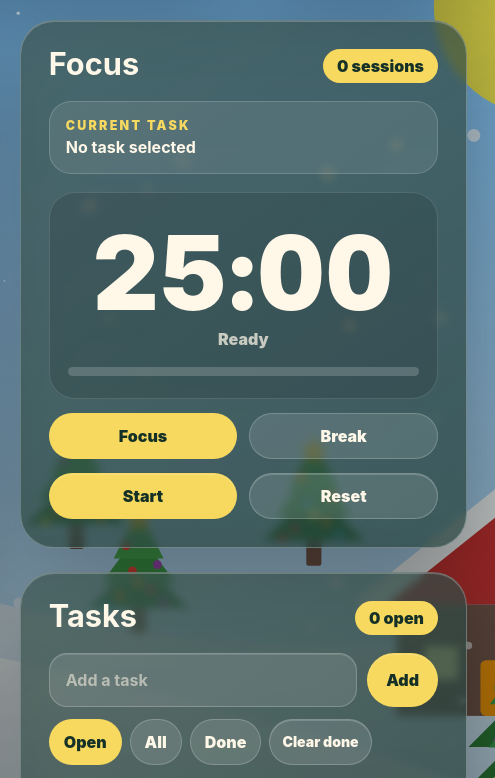
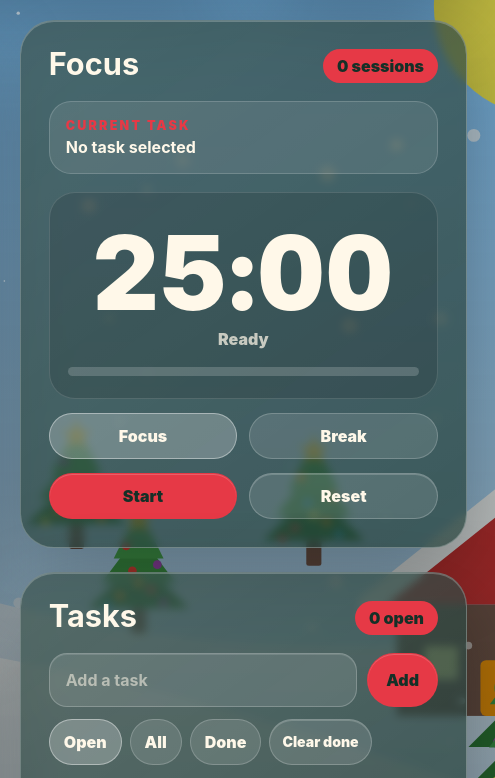
Before and after one commit to SSoggyTacoMan/jolly-homepage, a website: page index.html in a window 1280 px wide. Shown: the part 270-1048 px from the top of the page, 785-1280 px from the left. Drawn offline with Linux system fonts and the light colour scheme.

Commit message:
Add theme color picker and improve active tab styling

```diff
--- a/index.html
+++ b/index.html
@@ -167,6 +167,14 @@
 
         <section class="settings-section">
           <h3>Look</h3>
+          <label class="field" style="margin-bottom: 12px;">Theme color
+            <select id="accent-color">
+              <option value="#e63946">Jolly Red</option>
+              <option value="#f7d95f">Gold</option>
+              <option value="#2a9d8f">Pine Green</option>
+              <option value="#118ab2">Winter Blue</option>
+            </select>
+          </label>
           <div class="settings-grid">
             <label class="check-row"><input id="snow-toggle" type="checkbox" checked /> Snow</label>
             <label class="check-row"><input id="lights-toggle" type="checkbox" checked /> Lights</label>
--- a/src/main.js
+++ b/src/main.js
@@ -37,7 +37,8 @@ const defaultState = {
     focusMinutes: 25,
     breakMinutes: 5,
     wallpaper: "santa-village",
-    customWallpaper: ""
+    customWallpaper: "",
+    accentColor: "#e63946"
   },
   links: defaultLinks,
   todos: [],
@@ -276,6 +277,12 @@ function renderSettings() {
   $("#focus-minutes").value = state.settings.focusMinutes;
   $("#break-minutes").value = state.settings.breakMinutes;
   $("#custom-wallpaper-url").value = state.settings.customWallpaper;
+
+  if ($("#accent-color")) {
+    $("#accent-color").value = state.settings.accentColor || "#e63946";
+  }
+  document.documentElement.style.setProperty('--accent', state.settings.accentColor || "#e63946");
+
   document.body.classList.toggle("no-snow", !state.settings.snow);
   document.body.classList.toggle("no-lights", !state.settings.lights);
   document.body.classList.toggle("performance-mode", state.settings.performance);
@@ -466,6 +473,13 @@ function wireEvents() {
     saveState();
     renderSettings();
   });
+  if ($("#accent-color")) {
+    $("#accent-color").addEventListener("change", (event) => {
+      state.settings.accentColor = event.target.value;
+      saveState();
+      renderSettings();
+    });
+  }
   $("#random-wallpaper").addEventListener("click", () => {
     const choice = wallpapers[Math.floor(Math.random() * wallpapers.length)];
     state.settings.wallpaper = choice.id;
--- a/src/styles.css
+++ b/src/styles.css
@@ -6,7 +6,7 @@
   --glass: rgba(18, 48, 42, 0.56);
   --glass-strong: rgba(18, 48, 42, 0.72);
   --glass-soft: rgba(255, 255, 255, 0.08);
-  --accent: #f7d95f;
+  --accent: #e63946;
   --accent-2: #a8f087;
   --red: #ff7a72;
   --green: #8ee8b4;
@@ -485,9 +485,9 @@ textarea::placeholder { color: rgba(255,248,233,.54); }
   font-weight: 900;
 }
 .mode-tab.active, .filter-button.active {
-  color: #143027;
-  border-color: transparent;
-  background: var(--accent);
+  color: var(--ink);
+  border-color: rgba(255,255,255,.4);
+  background: rgba(255,255,255,.24);
 }
 
 .todo-form {
```
